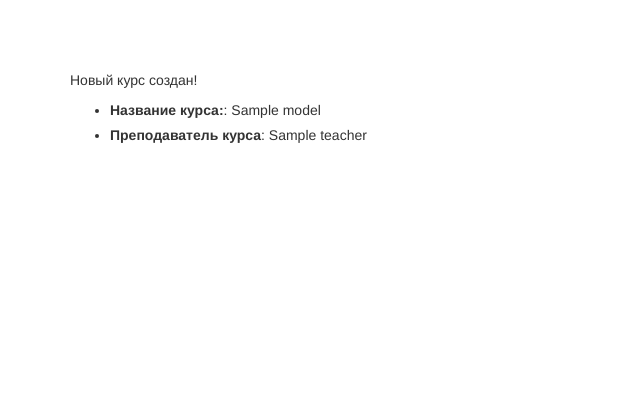
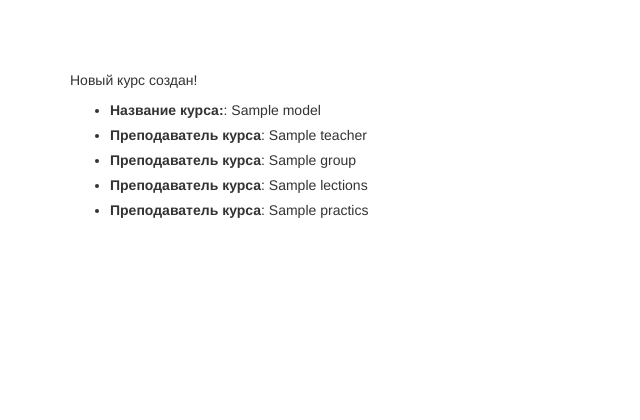
Before and after one commit to doomster86/czflntest, a Yii app: template views/site/courses-confirm.php in a window 1280 px wide. Shown: the top 420 px of the page, without its empty margins (0-640 px from the left). Run offline with PHP 8.4 and a stand-in for Yii, Linux system fonts and the light colour scheme; the template is opened without the code that fills it: most values are stand-ins (such as "Sample title", 1, 10 or a date in 2020); data that the repository does not hold is empty; some libraries are stand-ins or nearby versions.

Commit message:
courses 2

```diff
--- a/views/site/courses-confirm.php
+++ b/views/site/courses-confirm.php
@@ -6,4 +6,7 @@ use yii\helpers\Html;
 <ul>
     <li><label>Название курса: </label>: <?= Html::encode($model->name) ?></li>
     <li><label>Преподаватель курса</label>: <?= Html::encode($model->teacher) ?></li>
+    <li><label>Преподаватель курса</label>: <?= Html::encode($model->group) ?></li>
+    <li><label>Преподаватель курса</label>: <?= Html::encode($model->lections) ?></li>
+    <li><label>Преподаватель курса</label>: <?= Html::encode($model->practics) ?></li>
 </ul>
```
